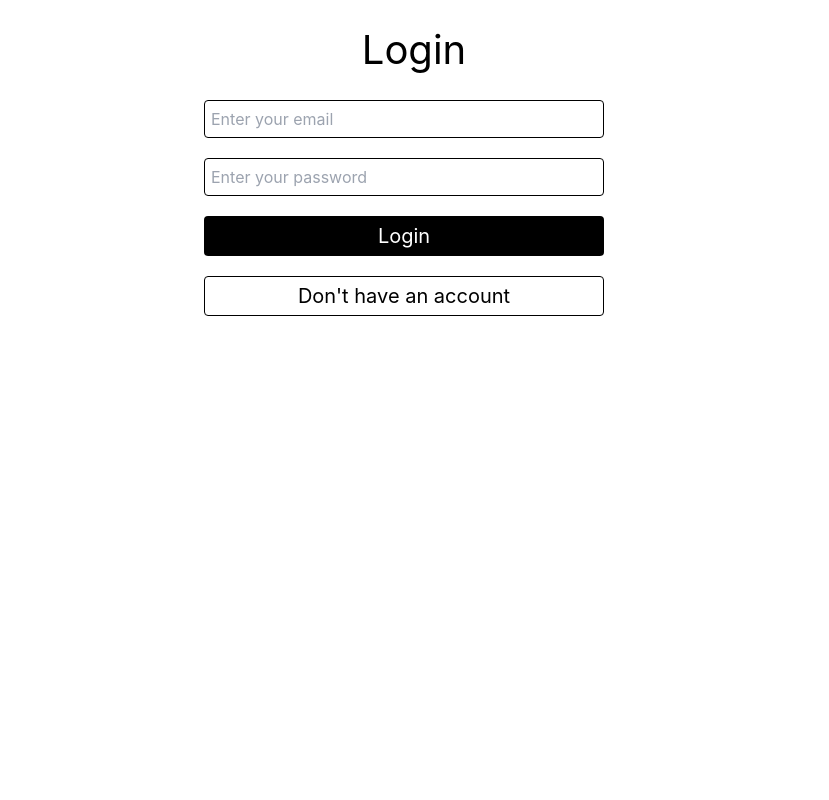
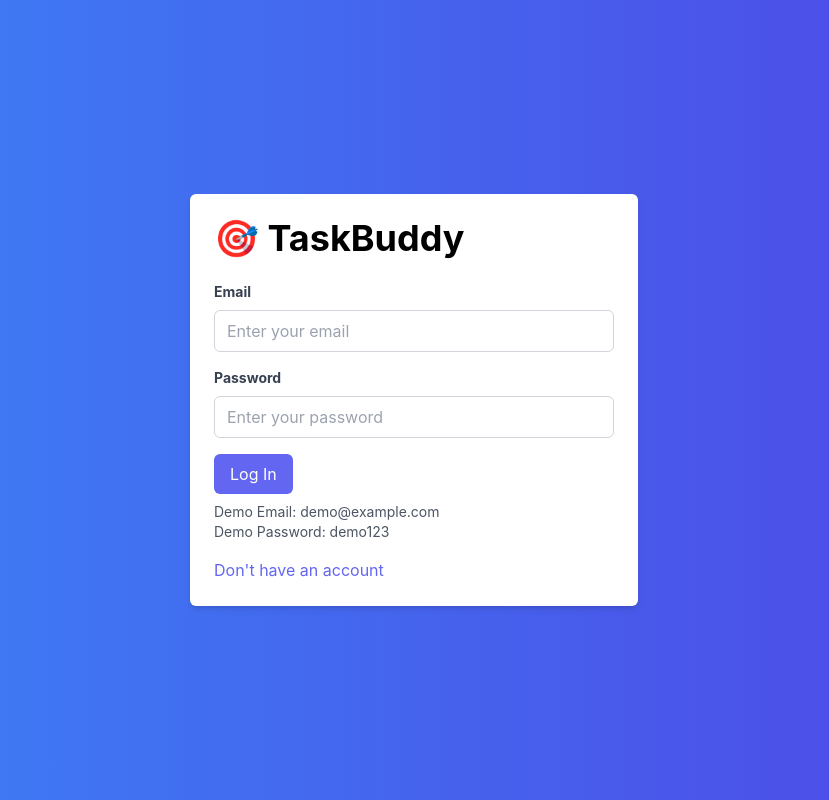
Before and after one commit to kshitijingale/Task-manager, a React (Create React App) app in the folder client/: page / in a window 1280 px wide. Shown: the whole page, without its empty margins (226-1055 px from the left). Built offline with nearby package versions, Linux system fonts and the light colour scheme.

Commit message:
Changes in UI

```diff
--- a/client/src/components/Dashboard.jsx
+++ b/client/src/components/Dashboard.jsx
@@ -145,9 +145,10 @@ function App() {
     }
 
     return (
-        <div className='mx-auto w-[440px] flex align-center flex-col my-[20px] px-[10px]'>
+        <div className='bg-gradient-to-r from-blue-500 to-indigo-600 min-h-screen'>
+            <div className=' mx-auto w-[440px] flex align-center flex-col py-[20px] px-[10px]'>
                 <div className='flex justify-between items-center mb-[20px]'>
-                <h1 className='text-[40px] text-center '>🎯 TaskBuddy </h1>
+                    <h1 className='text-3xl md:text-4xl font-bold text-center '>🎯 TaskBuddy </h1>
                     <button onClick={handleLogout} className='text-white p-[6px] bg-[#000000] border border-transparent focus:outline-none hover:bg-transparent hover:text-black hover:border-black rounded'>Logout</button>
                 </div>
                 {
@@ -160,15 +161,15 @@ function App() {
                     ) : (
                         <>
                             <div className='flex items-center mb-[30px] w-[300px] mx-[auto] justify-between border border-[#000] rounded py-[5px] px-[10px]'>
-                            <input className='w-[80%] focus:outline-none' placeholder='Search a task....' value={searchText} onChange={(e) => setSearchText(e.target.value)} type='text' />
+                                <input className='w-[80%] focus:outline-none bg-transparent placeholder:text-black' placeholder='Search a task....' value={searchText} onChange={(e) => setSearchText(e.target.value)} type='text' />
                                 <button onClick={handleSearch}>
                                     <svg xmlns="http://www.w3.org/2000/svg" width="24" height="24" id="search"><path d="M11 22C4.935 22 0 17.065 0 11S4.935 0 11 0s11 4.935 11 11-4.935 11-11 11zm0-20c-4.962 0-9 4.037-9 9s4.038 9 9 9 9-4.037 9-9-4.038-9-9-9z"></path><path d="M23 24a.997.997 0 0 1-.707-.293l-4.795-4.795a1 1 0 0 1 1.415-1.414l4.794 4.795A.999.999 0 0 1 23 24z"></path>
                                     </svg>
                                 </button>
                             </div>
                             <div className='flex justify-evenly mb-[40px]'>
-                            <input value={todoTitle} onKeyDown={(e) => inputHandler(e)} onChange={(e) => setTodoTitle(e.target.value)} placeholder='Create a Task list.....' className='text-[20px] border-[2px] focus:outline-none
-              pl-[8px] rounded' />
+                                <input value={todoTitle} onKeyDown={(e) => inputHandler(e)} onChange={(e) => setTodoTitle(e.target.value)} placeholder='Create a Task list.....' className='bg-transparent text-[20px] border border-black focus:outline-none
+              pl-[8px] rounded placeholder:text-black' />
                                 <button onClick={handleSubmit} className="text-white text-[20px] bg-[#000000] border border-transparent py-1 px-6 focus:outline-none hover:bg-transparent hover:text-black hover:border-black rounded">Create</button>
                             </div>
                         </>
@@ -185,6 +186,7 @@ function App() {
                     )
                 }
             </div>
+        </div>
     );
 }
 
--- a/client/src/components/Login.jsx
+++ b/client/src/components/Login.jsx
@@ -47,15 +47,28 @@ function Login() {
     }
 
     return (
-        <div className='mx-auto w-[440px] flex align-center flex-col my-[20px] px-[10px]'>
-            <h1 className='text-[40px] text-center mb-[20px]'>Login</h1>
-            <form className='flex flex-col gap-[20px] max-w-[400px]' onSubmit={handleSubmit}>
-                <input name='email' value={userData.email} onChange={handleInput} className='focus:outline-none p-[6px] border border-[#000] rounded' type='email' placeholder='Enter your email' />
-                <input name='password' value={userData.password} onChange={handleInput} className='focus:outline-none p-[6px] border border-[#000] rounded' type='password' placeholder='Enter your password' />
-                <button type='submit' className="text-white text-[20px] bg-[#000000] border border-transparent py-1 px-6 focus:outline-none hover:bg-transparent hover:text-black hover:border-black rounded">Login</button>
-                <button onClick={toRegister} className="text-[#000] text-[20px] bg-transparent border border-[#000] py-1 px-6 focus:outline-none hover:bg-[#000] hover:text-[#fff] hover:border-transparent rounded">Don't have an account</button>
-            </form>
+        <div className="bg-gradient-to-r from-blue-500 to-indigo-600 min-h-screen flex items-center justify-center">
+            <div className="md:max-w-md md:w-full w-3/4  p-6 bg-white rounded-md shadow-md">
+                <h2 className="text-3xl md:text-4xl font-bold  mb-6">🎯 TaskBuddy </h2>
+                <form onSubmit={handleSubmit}>
+                    <div className="mb-4">
+                        <label className="block text-gray-700 text-sm font-bold mb-2" htmlFor="email">Email</label>
+                        <input className="border border-gray-300 rounded-md py-2 px-3 w-full focus:outline-none focus:border-indigo-500" type="email" value={userData.email} id="email" name="email" onChange={handleInput} placeholder="Enter your email" />
+                    </div>
+                    <div className="mb-4">
+                        <label className="block text-gray-700 text-sm font-bold mb-2" htmlFor="password">Password</label>
+                        <input value={userData.password} onChange={handleInput} className="border border-gray-300 rounded-md py-2 px-3 w-full focus:outline-none focus:border-indigo-500" type="password" id="password" name="password" placeholder="Enter your password" />
+                    </div>
+                    <button type="submit" className="bg-indigo-500 text-white py-2 px-4 rounded-md hover:bg-indigo-600 focus:outline-none focus:shadow-outline-indigo">Log In</button>
+                </form>
+                <p className="text-gray-600 text-sm mt-2">
+                    Demo Email: demo@example.com <br />
+                    Demo Password: demo123
+                </p>
+                <button onClick={toRegister} className="text-indigo-500 mt-4 block">Don't have an account</button>
+            </div>
         </div>
+
     )
 }
 export default Login
--- a/client/src/components/Register.jsx
+++ b/client/src/components/Register.jsx
@@ -50,7 +50,8 @@ function Register() {
     }
 
     return (
-        <div className='mx-auto w-[440px] flex align-center flex-col my-[20px] px-[10px]'>
+        <>
+            {/* <div className='mx-auto w-[440px] flex align-center flex-col my-[20px] px-[10px]'>
                 <h1 className='text-[40px] text-center mb-[20px]'>Register Account</h1>
                 <form className='flex flex-col gap-[20px] max-w-[400px]' onSubmit={handleSubmit}>
                     <input name='name' value={userData.name} onChange={handleInput} className='focus:outline-none p-[6px] border border-[#000] rounded' type='text' placeholder='Enter your name' />
@@ -59,7 +60,34 @@ function Register() {
                     <button type='submit' className="text-white text-[20px] bg-[#000000] border border-transparent py-1 px-6 focus:outline-none hover:bg-transparent hover:text-black hover:border-black rounded">Register</button>
                     <button onClick={toLogin} className="text-[#000] text-[20px] bg-transparent border border-[#000] py-1 px-6 focus:outline-none hover:bg-[#000] hover:text-[#fff] hover:border-transparent rounded">Already have an account</button>
                 </form>
+            </div> */}
+            <div className="bg-gradient-to-r from-blue-500 to-indigo-600 min-h-screen flex items-center justify-center">
+                <div className="md:max-w-md md:w-full w-3/4  p-6 bg-white rounded-md shadow-md">
+                    <h2 className="text-3xl md:text-4xl font-bold mb-6">🎯 TaskBuddy </h2>
+                    <form onSubmit={handleSubmit}>
+                        <div className="mb-4">
+                            <label className="block text-gray-700 text-sm font-bold mb-2" for="name">Name</label>
+                            <input value={userData.name} onChange={handleInput} className="border border-gray-300 rounded-md py-2 px-3 w-full focus:outline-none focus:border-indigo-500" type="text" id="name" name="name" placeholder="Enter your name" />
                         </div>
+                        <div className="mb-4">
+                            <label className="block text-gray-700 text-sm font-bold mb-2" for="email">Email</label>
+                            <input value={userData.email} onChange={handleInput} className="border border-gray-300 rounded-md py-2 px-3 w-full focus:outline-none focus:border-indigo-500" type="email" id="email" name="email" placeholder="Enter your email" />
+                        </div>
+                        <div className="mb-4">
+                            <label className="block text-gray-700 text-sm font-bold mb-2" for="password">Password</label>
+                            <input value={userData.password} onChange={handleInput} className="border border-gray-300 rounded-md py-2 px-3 w-full focus:outline-none focus:border-indigo-500" type="password" id="password" name="password" placeholder="Enter your password" />
+                        </div>
+                        <button type="submit" className="bg-indigo-500 text-white py-2 px-4 rounded-md hover:bg-indigo-600 focus:outline-none focus:shadow-outline-indigo">Register</button>
+                    </form>
+
+                    <p className="text-gray-600 text-sm mt-2">
+                        Already have an account? <button onClick={toLogin} className="text-indigo-500">Log In</button>
+                    </p>
+                </div>
+            </div>
+        </>
+
+
     )
 }
 
--- a/client/src/components/Todo.jsx
+++ b/client/src/components/Todo.jsx
@@ -106,7 +106,7 @@ function Todo({ todo, deleteTodo, editTodo, BASE_URL, }) {
 
     return (
         <>
-            <div className='w-[100%] flex justify-around bg-[#e1e1e1] mt-[10px] py-[5px] rounded'>
+            <div className='w-[100%] flex justify-around bg-white mt-[10px] py-[5px] rounded'>
                 <input value={title} onChange={(e) => setTitle(e.target.value)} disabled className='bg-transparent font-semibold text-[20px] focus:bg-[#fff] focus:outline-none rounded px-[5px]' />
                 <button onClick={editTitle} className='text-blue-500 hover:text-blue-700'>Edit</button>
                 <button onClick={saveTitle} className='text-blue-500 hover:text-blue-700 hidden'>Save</button>
@@ -126,7 +126,7 @@ function Todo({ todo, deleteTodo, editTodo, BASE_URL, }) {
             </div >
             {
                 (menu === true) ? (
-                    <div className='border rounded'>
+                    <div className='border rounded bg-white'>
                         {
                             tasks && tasks.map((task, index) => {
                                 return <Task key={task} task={task} index={index} deleteTodoTask={deleteTodoTask} editTodoTask={editTodoTask} />
```
Lines whose indentation alone changed are shown as unchanged.
